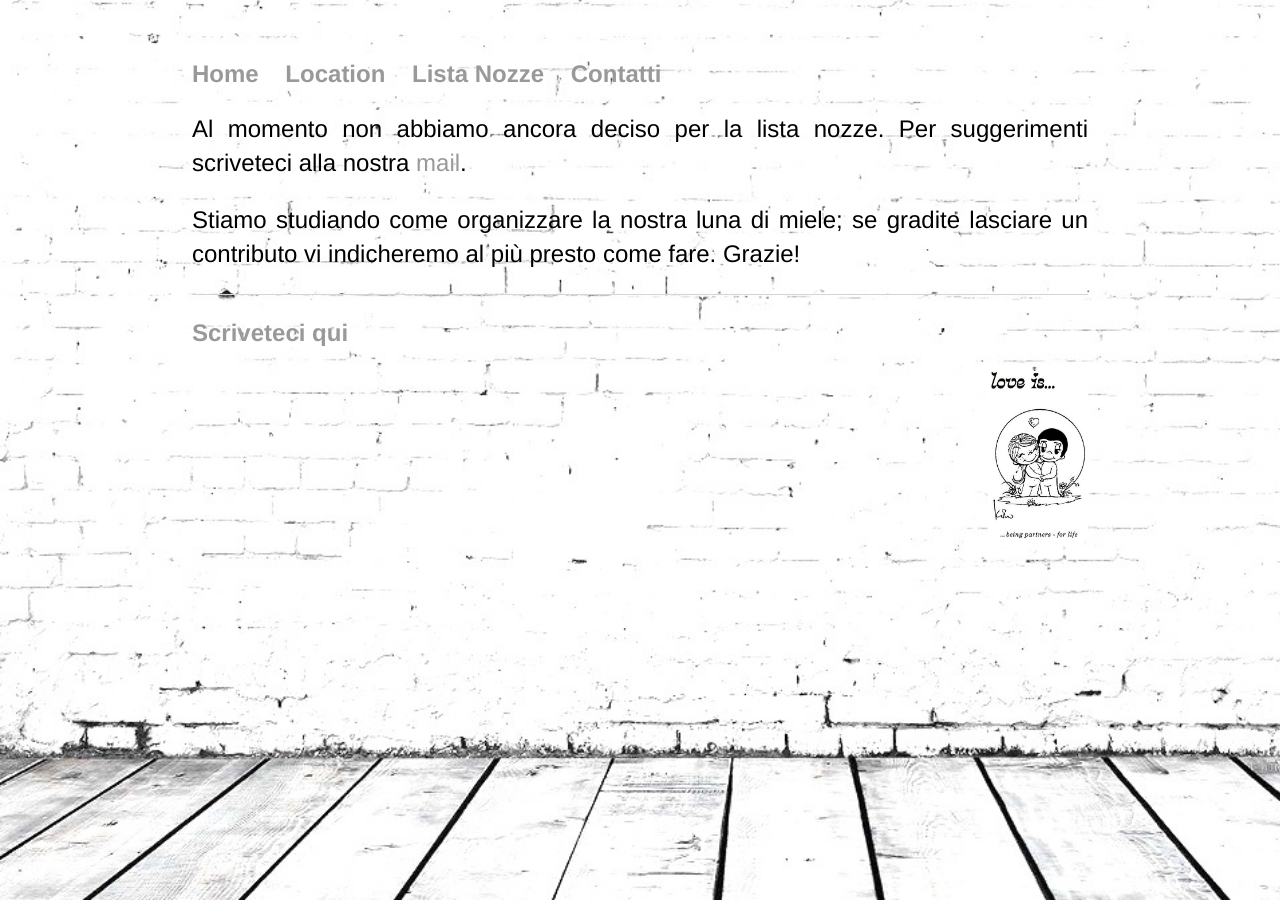
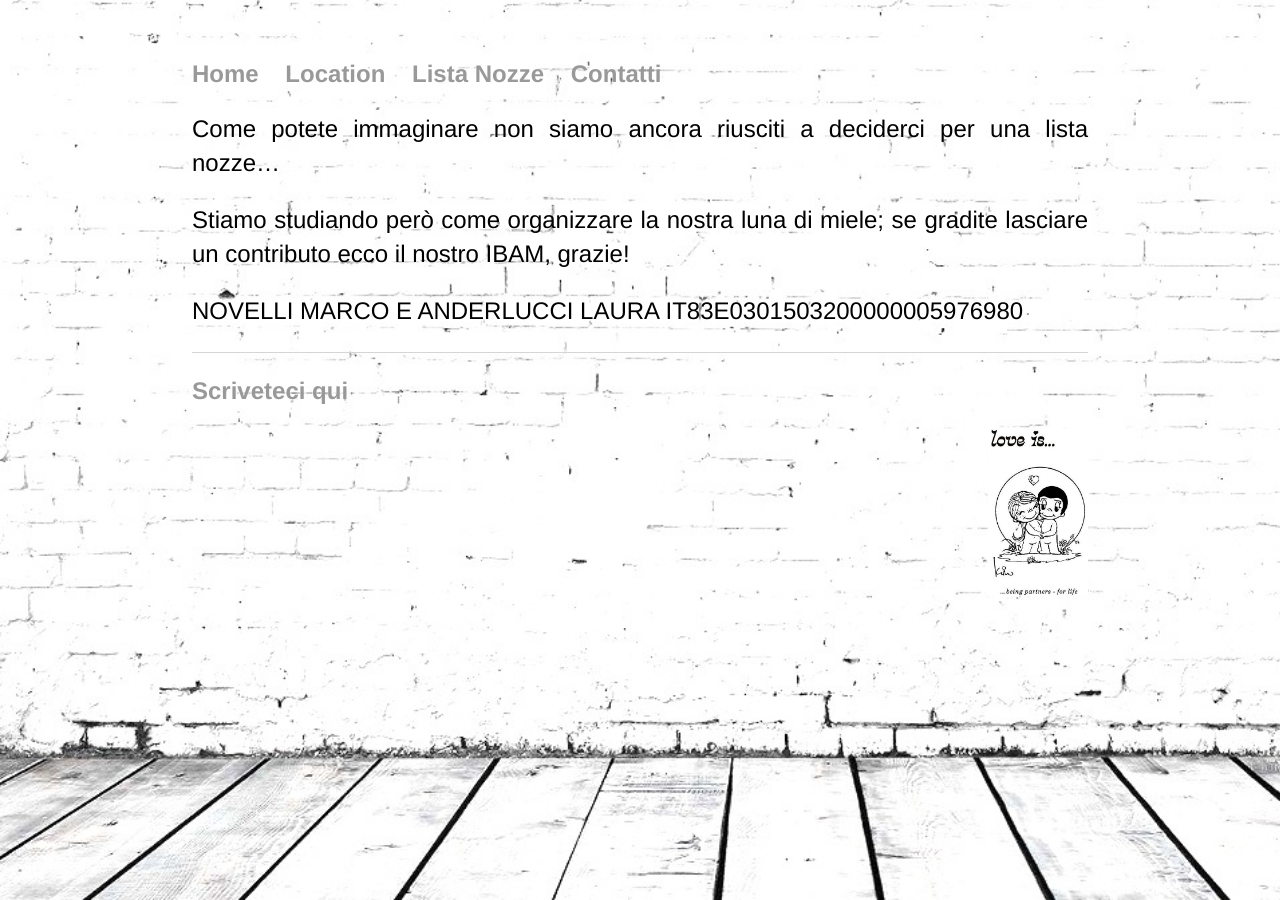
Before and after one commit to marcoelaura/marcoelaura.github.io, a Jekyll site: the page built from ListaNozze/index.md, in a window 1280 px wide. Built offline with Jekyll 4.4.1, drawn with Linux system fonts in a browser that asks for light colours.

Commit message:
Update index.md

```diff
--- a/ListaNozze/index.md
+++ b/ListaNozze/index.md
@@ -3,10 +3,13 @@ layout: default
 title: Lista Nozze
 ---
 
-Al momento non abbiamo ancora deciso per la lista nozze. Per suggerimenti scriveteci alla nostra <a href="mailto:marcoelaura.wedding@gmail.com">mail</a>.
+Come potete immaginare non siamo ancora riusciti a deciderci per una lista nozze...
 
-Stiamo studiando come organizzare la nostra luna di miele; se gradite lasciare un contributo vi indicheremo al più presto come fare.
-Grazie!
+Stiamo studiando però come organizzare la nostra luna di miele; se gradite lasciare un contributo ecco il nostro IBAM, grazie!
+
+NOVELLI MARCO E ANDERLUCCI LAURA
+IT83E0301503200000005976980
+
 
 <footer>
 	<ul>
```
